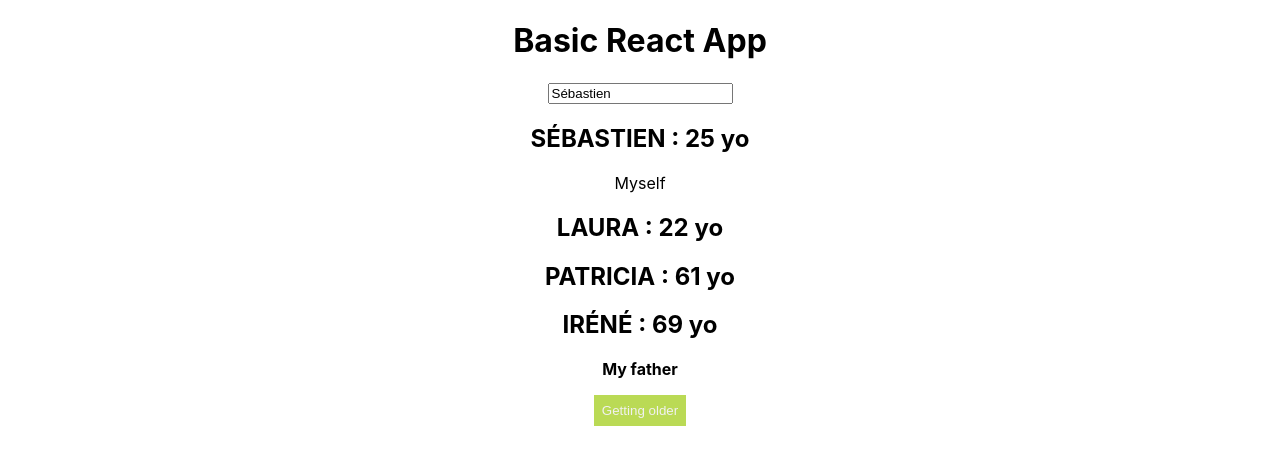
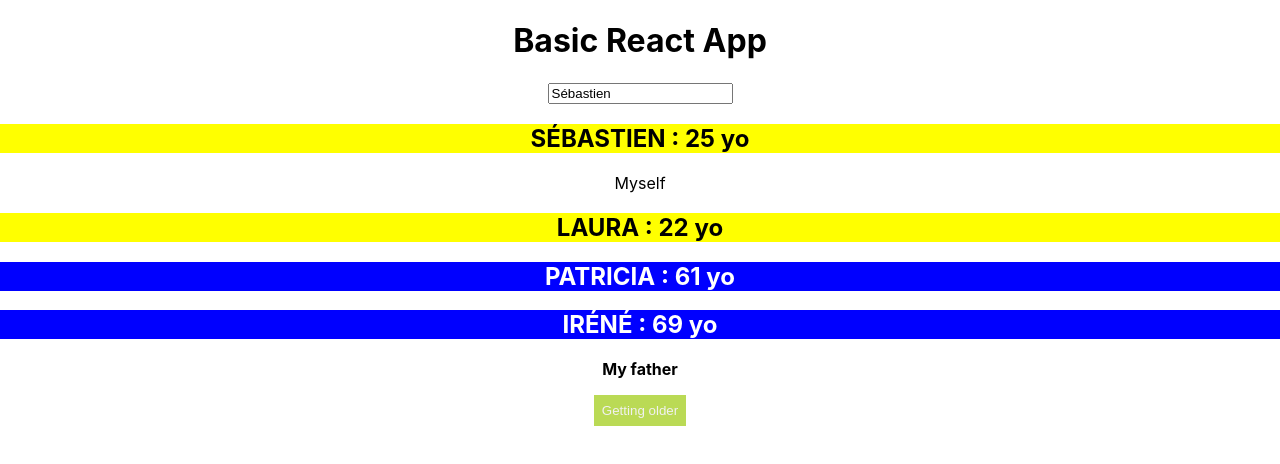
Before and after one commit to daproclaima/basic-react-app, a React (Create React App) app: page / in a window 1280 px wide. Shown: the top 464 px of the page. Built offline with nearby package versions, Linux system fonts and the light colour scheme.

Commit message:
uses style inline. End of project

```diff
--- a/src/components/Member.js
+++ b/src/components/Member.js
@@ -2,7 +2,11 @@ import React, {Fragment} from 'react'
 
 const Member = ({name, age, children}) =>
     <Fragment>
-      <h2>{name.toUpperCase()} : {age} yo</h2>
+      <h2 style={{
+        backgroundColor: age < 26 ? 'yellow' : 'blue',
+        color: age < 26 ? 'black' : 'white'}}>
+        {name.toUpperCase()} : {age} yo
+      </h2>
       { children
           ? <p>{children}</p>
           : <Fragment />
```
